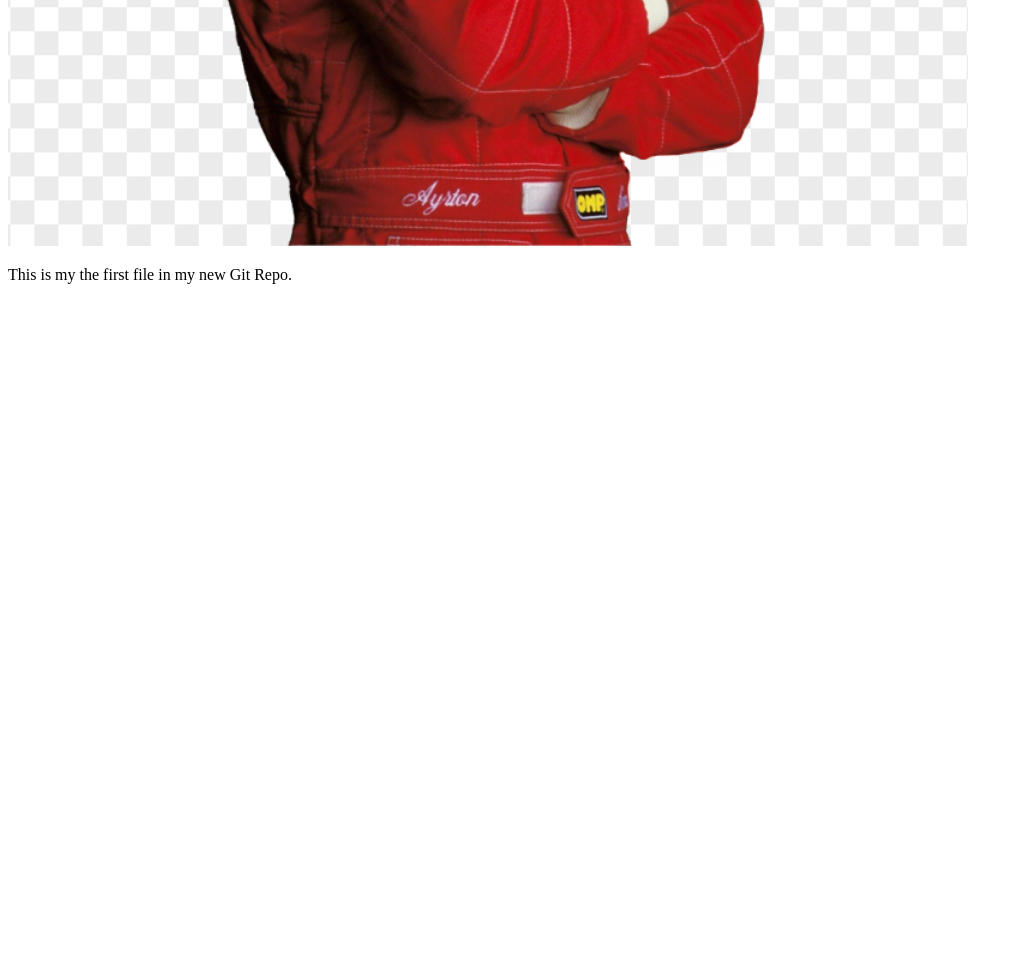
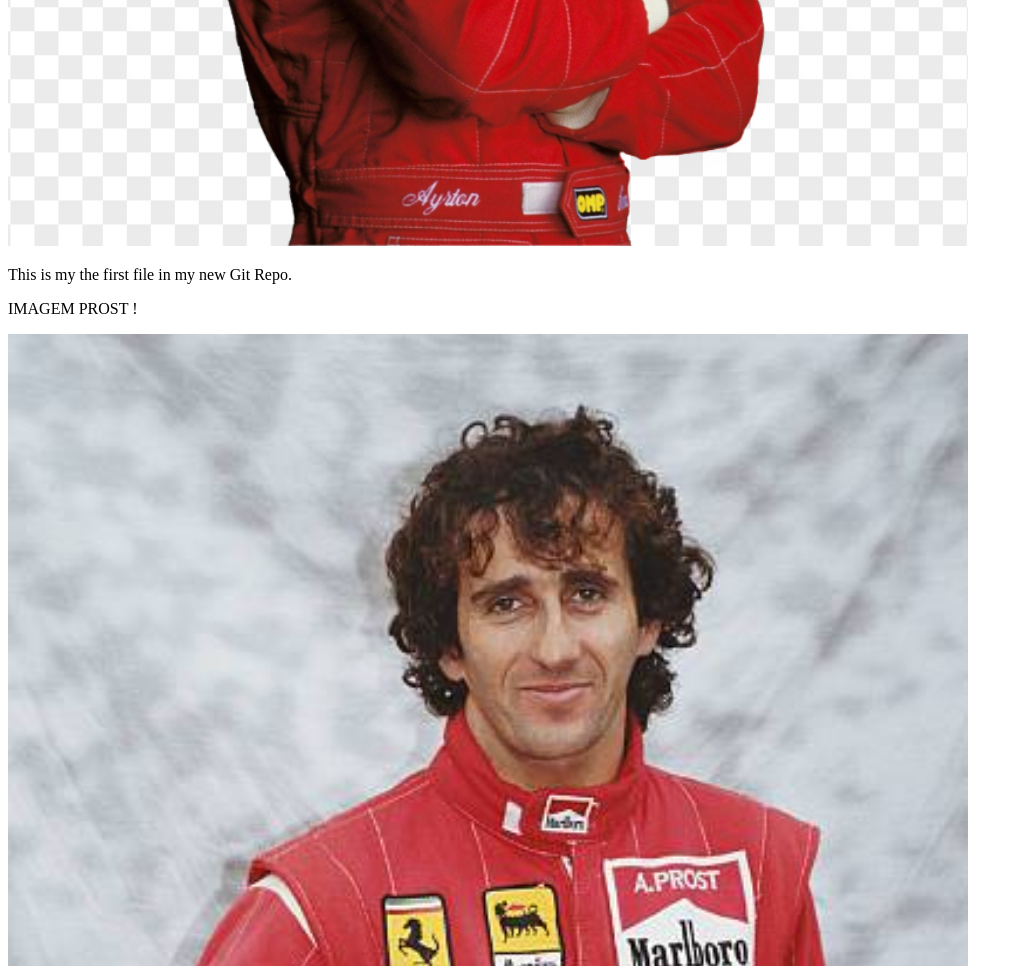
Before and after one commit to S0uza984/teste, a plain HTML site: page index.html in a window 1280 px wide. Shown: the part 794-1760 px from the top of the page, without its empty margins (0-1023 px from the left). Before the commit the page ends 1094 px from the top, so only its background shows below. Drawn offline with Linux system fonts and the light colour scheme.

Commit message:
Imagem prost

```diff
--- a/index.html
+++ b/index.html
@@ -8,6 +8,7 @@
 <h1>Senna!</h1>
 <div> <img src = "senna.png" alt = "Senna" style = "width:100%;max-width:960px"></div>
 <p>This is my the first file in my new Git Repo.</p>
-
+<p> IMAGEM PROST !</p>
+<div> <img src = "prost.jpg" alt = "Prost" style = "width:100%;max-width:960px"></div>
 </body>
 </html>
```
Also changed, not shown: prost.jpg (added).
